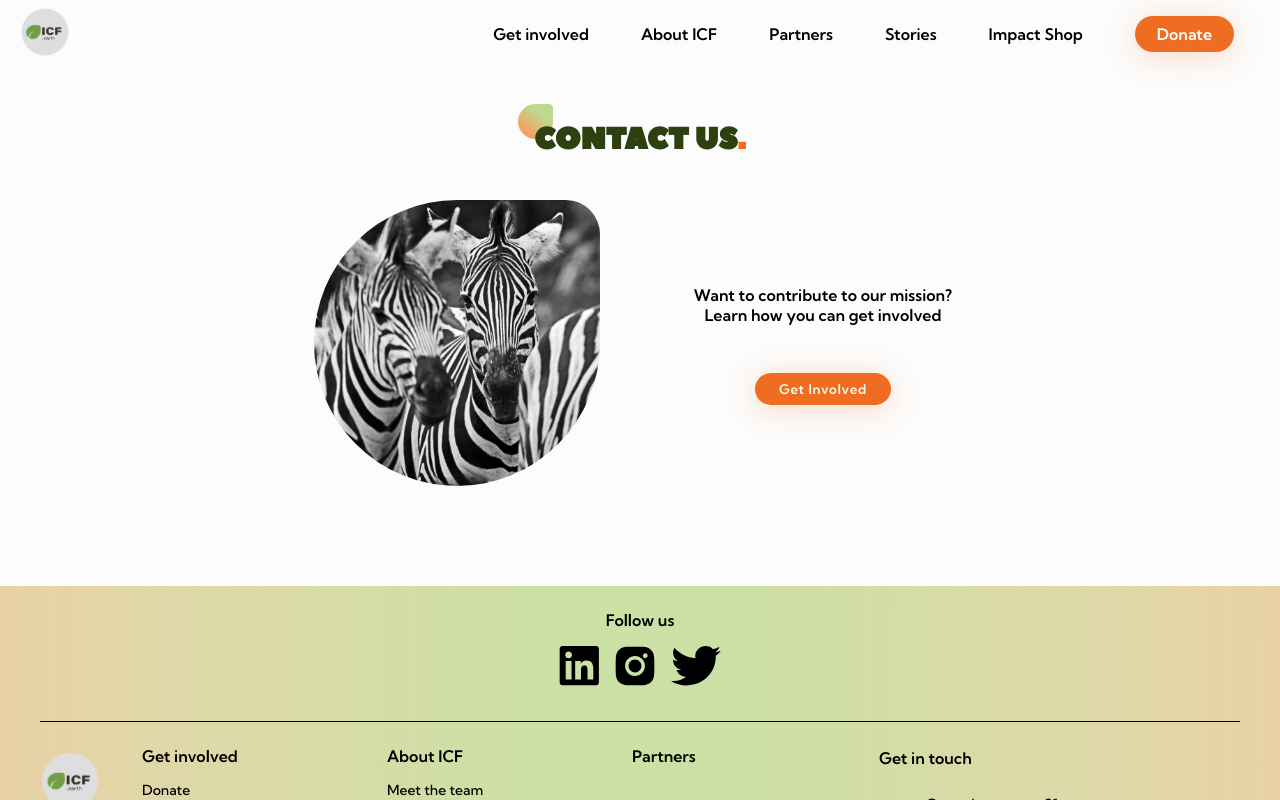
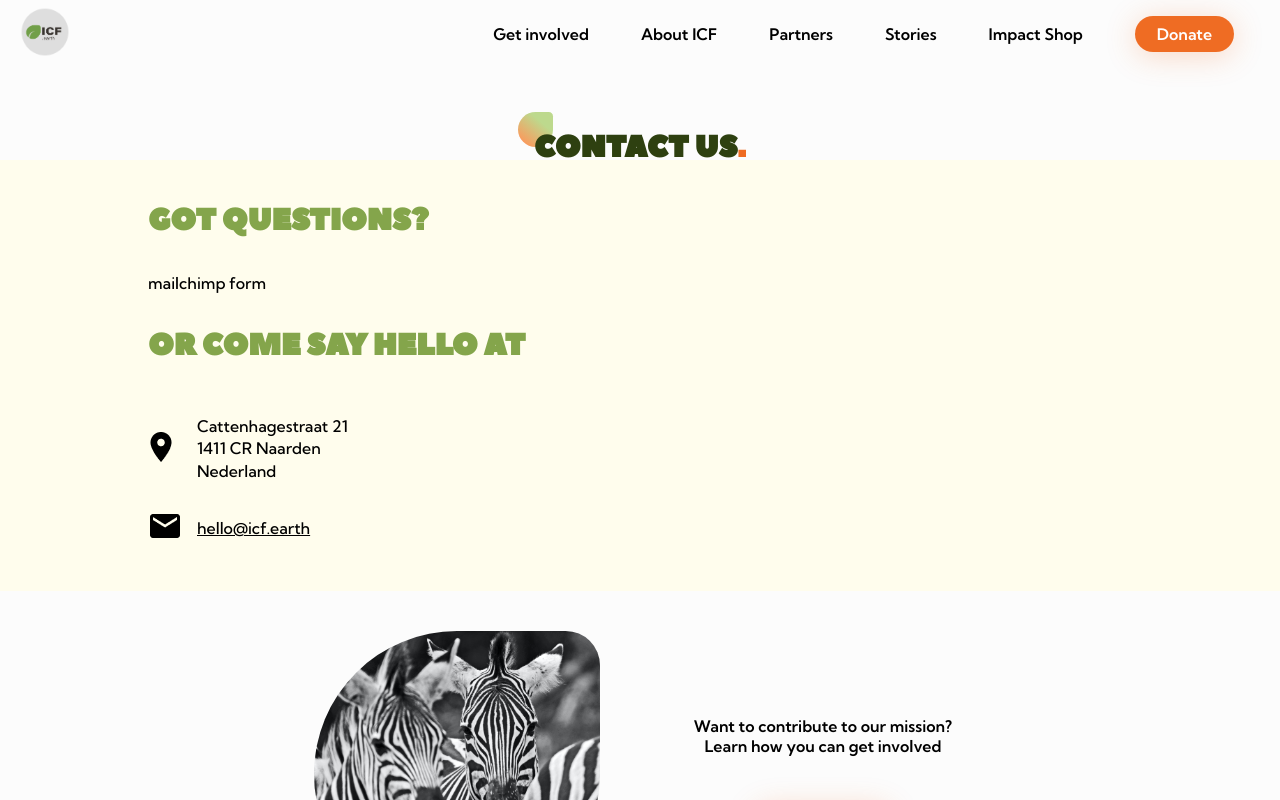
Before and after one commit to havoriskova/icf-website, a Next.js app: page /about/contact in a window 1280 px wide. Shown: the top 800 px of the page. Built offline with nearby package versions, Linux system fonts and the light colour scheme.

Commit message:
add Transparency component, update of '/about/..', changed color of hover

```diff
--- /dev/null
+++ b/components/ContactComponent.js
@@ -0,0 +1,48 @@
+
+import styles from './footer.module.css';
+
+export default function ContactComponent() {
+
+
+return(
+    <div className='contentWidth'>
+        <div  className="headingForSections centeredWithLeave">
+                        <span className="headingLeave orangeLeave centerLeave"></span>
+                        <h3>contact us<span className="headingRedDot">.</span></h3>
+        </div>
+
+        <div className="headingForSections greenMiddleHeading">
+            <h3>Got questions?</h3>
+        </div>
+
+        <div>
+            mailchimp form
+        </div>
+
+        <div className="headingForSections greenMiddleHeading">
+            <h3>Or come say hello at</h3>
+        </div>
+
+        <div>
+                        <table>
+                            <tbody>
+                                <tr className={styles.row}>
+                                    <td><img alt='logo-place' src='../images/Place.png' /></td>
+                                    <td className={styles.adress}>Cattenhagestraat 21 <br />
+                                        1411 CR Naarden <br/>
+                                        Nederland</td>
+                                </tr>
+                                <tr className={styles.row}>
+                                    <td><img alt='logo-letter' src='../images/Letter.png' /></td>
+                                    <td className={styles.copyEmail} onClick={() => {navigator.clipboard.writeText("hello@icf.earth"); let notification = document.querySelector('#copyEmail'); notification.classList.add(`${styles.active}`); setTimeout(() => {notification.classList.remove(`${styles.active}`)}, 2000); }}> hello@icf.earth</td>
+                                </tr>
+                            </tbody>
+                        </table>
+        </div>
+
+
+    </div>
+)
+
+
+}
--- a/pages/about/contact.js
+++ b/pages/about/contact.js
@@ -1,5 +1,6 @@
 import Layout from '../../components/layout.js';
 import GetInvolvedFancyLink from '../../components/GetInvolvedFancyLink.js';
+import ContactComponent from '../../components/ContactComponent.js';
 
 
 export default function Contact() {
@@ -7,14 +8,12 @@ export default function Contact() {
     return (
         <Layout pageTitle='ICF Contact'>
             <div className='container'>
+                <div className='firstComponentOnPage'></div>
+
+                <div className='articleComponent bkgBeigeComponent whiteStripeContact'><ContactComponent/> </div>
 
 
-                <div className='firstComponentOnPage'>
-                    <div  className="headingForSections centeredWithLeave">
-                        <span className="headingLeave orangeLeave centerLeave"></span>
-                        <h3>contact us<span className="headingRedDot">.</span></h3>
-                    </div>
-                </div>
+
 
 
                 <div className='articleComponent lastComponentOnPage'><GetInvolvedFancyLink imageStyle='OneImageLeaveShaped' /></div>
--- a/pages/about/our-work.js
+++ b/pages/about/our-work.js
@@ -1,6 +1,6 @@
 import Layout from '../../components/layout.js';
 import GetInvolvedFancyLink from '../../components/GetInvolvedFancyLink.js';
-
+import TransparencyLink from '../../components/TransparencyLink.js'
 
 export default function OurWork() {
 
@@ -19,6 +19,8 @@ export default function OurWork() {
                 </div>
 
 
+                <div className='articleComponent'><TransparencyLink/></div>
+
                 <div className='articleComponent lastComponentOnPage'><GetInvolvedFancyLink imageStyle='TwoImagesLeaveShaped' /></div>
 
 
--- a/styles/globals.css
+++ b/styles/globals.css
@@ -39,7 +39,8 @@
 
 :root {
   --dark-green: #2E4010;
-  --middle-green: #799745;
+  --middle-green: #84A54B;
+  --middle-green-hover:#799745;
   --light-green: #BDD98D;
   --dark-orange: #8A3100;
   --middle-orange: #EF6C23;
@@ -83,8 +84,20 @@ top: 0;
 position: absolute;
 left: 0;
 right: 0;
+}
 
+.whiteStripeContact::before {
+  content: '';
+  width: 100%;
+  height: 5rem;
+  background-color: var(--bkg-white);
+  top: 0;
+  position: absolute;
+  left: 0;
+  right: 0;
 }
+
+
 img {
   max-width: 100%;
   height: auto;
@@ -238,7 +251,7 @@ button {
 }
 
 button.readMore:hover {
-  background-color: var(--dark-green);
+  background-color: var(--middle-green-hover);
   transition: all .3s ease;
 }
 
@@ -254,6 +267,7 @@ button.accentColor:hover {
 h6 {
   padding: .5rem 0;
   font-weight: 600;
+  font-size: 16px;
 }
 
 /* .row {
```
Also changed, not shown: components/TransparencyLink.js (added, +27 -0 lines), components/transparencyLink.module.css (added, +35 -0 lines).
